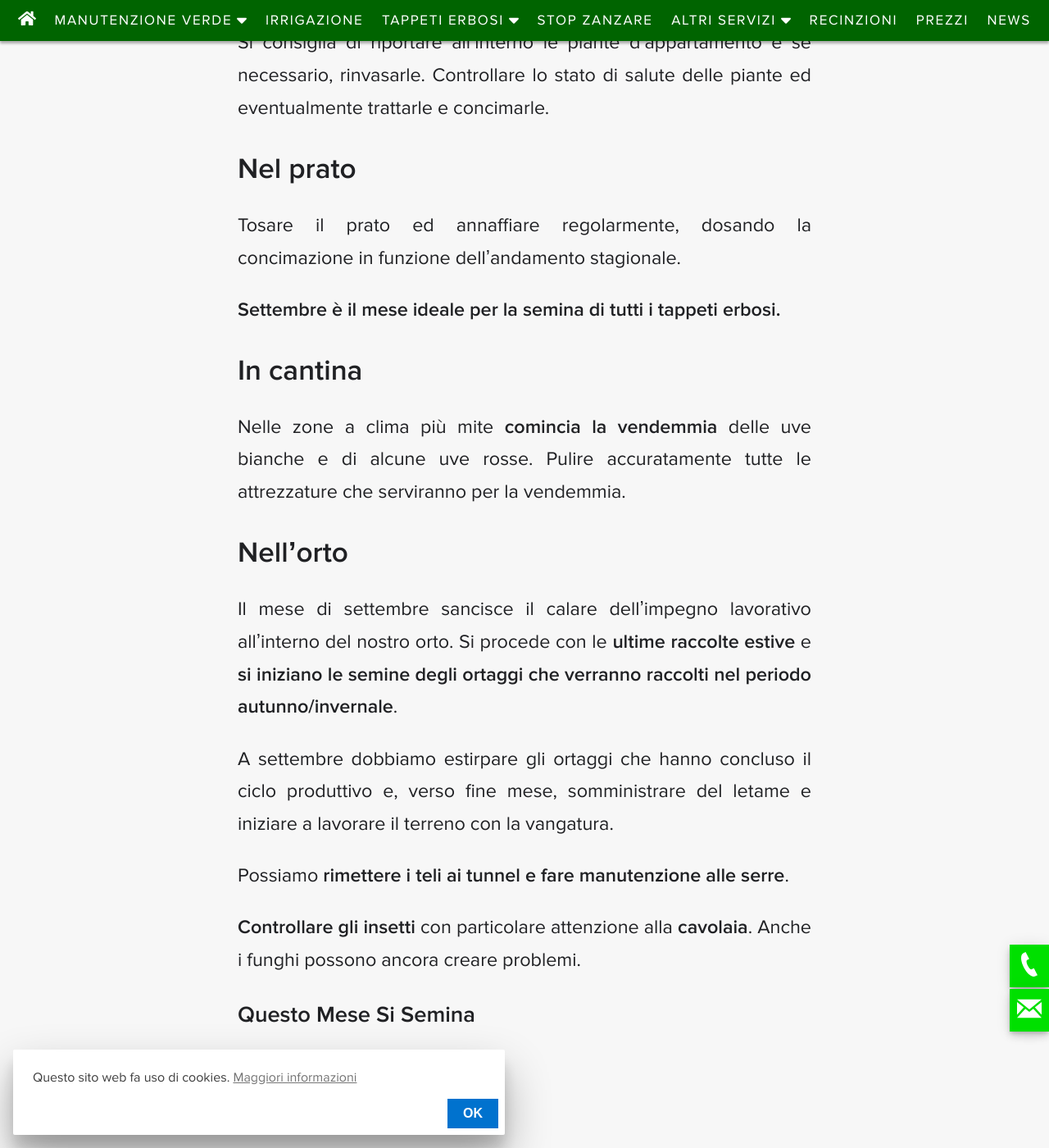
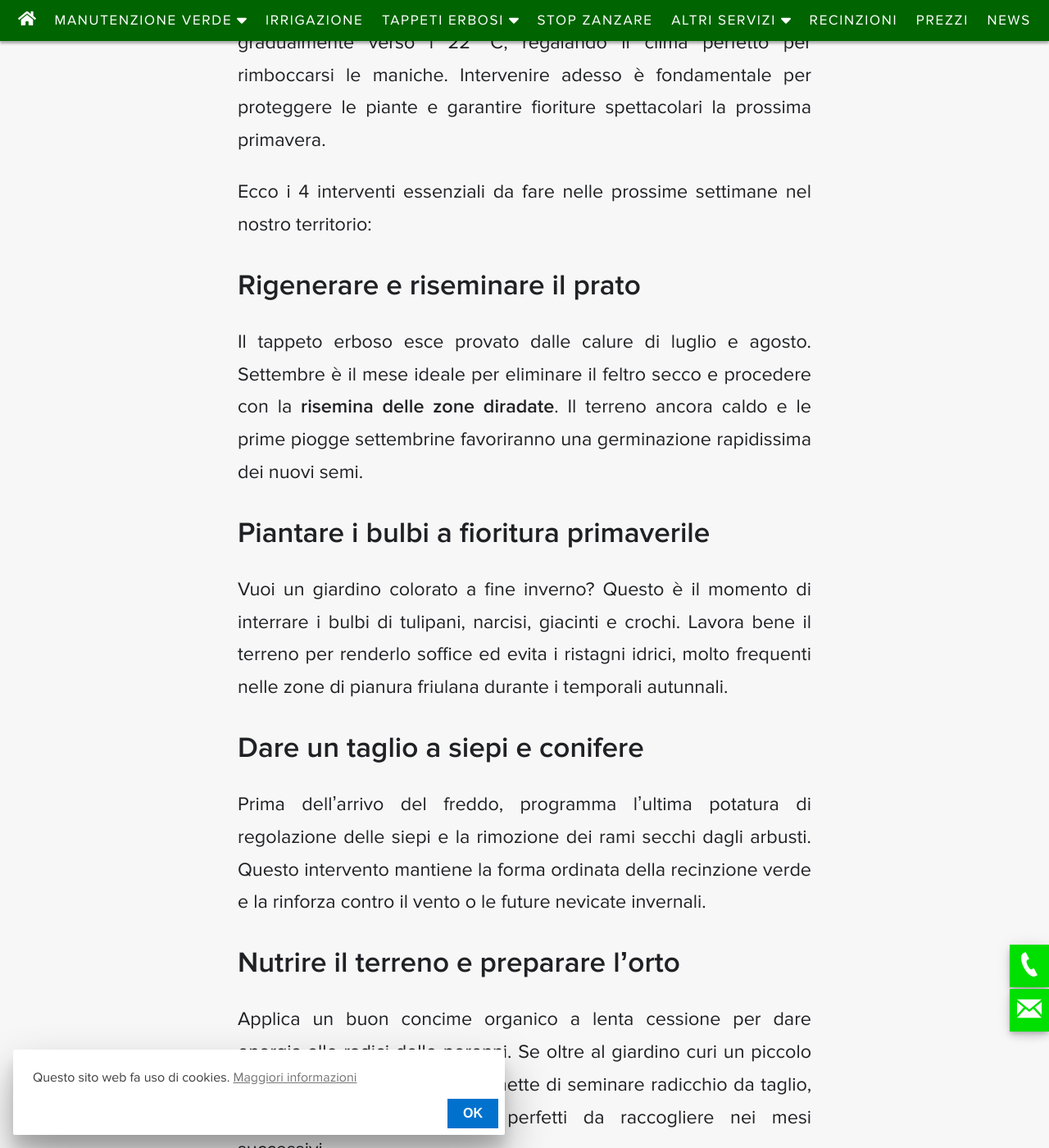
Before and after one commit to enricocaputo/enricocaputo.github.io, a Jekyll site: the page built from my_collections/_calendario/09-lavori-settembre-orto-e-giardino.md, in a window 1280 px wide and 1400 px high, scrolled down 1279 px. Shown: the whole window at 82% size. Built offline with Jekyll 4.4.1, drawn with Linux system fonts in a browser that asks for light colours; some of the changed text lies outside the part shown.

Commit message:
Calendario-Settembre

```diff
--- a/my_collections/_calendario/09-lavori-settembre-orto-e-giardino.md
+++ b/my_collections/_calendario/09-lavori-settembre-orto-e-giardino.md
@@ -1,44 +1,28 @@
 ---
 title: "Settembre nell'orto e in giardino"
-excerpt: "Il mese di settembre sancisce il calare dell’impegno lavorativo all’interno del nostro orto. Settembre è il mese ideale per la semina di tutti i tappeti erbosi."
+excerpt: "Settembre è il vero mese della rinascita per il giardino. Dopo lo stress del caldo estivo, il clima è perfetto per rimboccarsi le maniche."
 image: /img/calendario/settembre.png
 date: 2019-01-01T05:09:00+00:00
 last_modified_at: 2022-02-14T8:00
 comments: false
 ---
-## Nel giardino
-Si consiglia di riportare all’interno le piante d’appartamento e
-se necessario, rinvasarle.
-Controllare lo stato di salute delle piante ed
-eventualmente trattarle e concimarle.
+Settembre è il vero mese della rinascita per il giardino. Dopo lo stress del caldo estivo, le temperature massime calano gradualmente verso i 22 °C, regalando il clima perfetto per rimboccarsi le maniche. Intervenire adesso è fondamentale per proteggere le piante e garantire fioriture spettacolari la prossima primavera.
 
-## Nel prato
-Tosare il prato ed annaffiare regolarmente, dosando la concimazione in funzione
-dell’andamento stagionale.
+Ecco i 4 interventi essenziali da fare nelle prossime settimane nel nostro territorio:
 
-**Settembre è il mese ideale per la semina di tutti i tappeti erbosi.**
+## Rigenerare e riseminare il prato
+Il tappeto erboso esce provato dalle calure di luglio e agosto. Settembre è il mese ideale per eliminare il feltro secco e procedere con la **risemina delle zone diradate**. Il terreno ancora caldo e le prime piogge settembrine favoriranno una germinazione rapidissima dei nuovi semi.
 
-## In cantina
-Nelle zone a clima più mite **comincia la vendemmia** delle uve bianche e
-di alcune uve rosse.
-Pulire accuratamente tutte le attrezzature che serviranno per la vendemmia.
+##  Piantare i bulbi a fioritura primaverile
+Vuoi un giardino colorato a fine inverno? Questo è il momento di interrare i bulbi di tulipani, narcisi, giacinti e crochi. Lavora bene il terreno per renderlo soffice ed evita i ristagni idrici, molto frequenti nelle zone di pianura friulana durante i temporali autunnali.
 
-## Nell'orto
-Il mese di settembre sancisce il calare dell’impegno lavorativo all’interno
-del nostro orto. Si procede con le **ultime raccolte estive** e
-**si iniziano le semine degli ortaggi che verranno raccolti nel
-periodo autunno/invernale**.
+## Dare un taglio a siepi e conifere
+Prima dell'arrivo del freddo, programma l'ultima potatura di regolazione delle siepi e la rimozione dei rami secchi dagli arbusti. Questo intervento mantiene la forma ordinata della recinzione verde e la rinforza contro il vento o le future nevicate invernali.
 
-A settembre dobbiamo estirpare gli ortaggi che
-hanno concluso il ciclo produttivo e,
-verso fine mese, somministrare del
-letame e iniziare a lavorare il terreno con
-la vangatura.
+## Nutrire il terreno e preparare l'orto
+Applica un buon concime organico a lenta cessione per dare energia alle radici delle perenni. Se oltre al giardino curi un piccolo spazio ortivo, settembre ti permette di seminare radicchio da taglio, valeriana, spinaci e rucola, perfetti da raccogliere nei mesi successivi.
 
-Possiamo **rimettere i teli ai tunnel e fare manutenzione alle serre**.
-
-**Controllare gli insetti** con particolare attenzione alla **cavolaia**.
-Anche i funghi possono ancora creare problemi.
+Coltivare la bellezza del proprio spazio verde richiede costanza, ma i risultati ripagano ogni sforzo!
 
 ### Questo Mese Si Semina
 CICORIA
```
